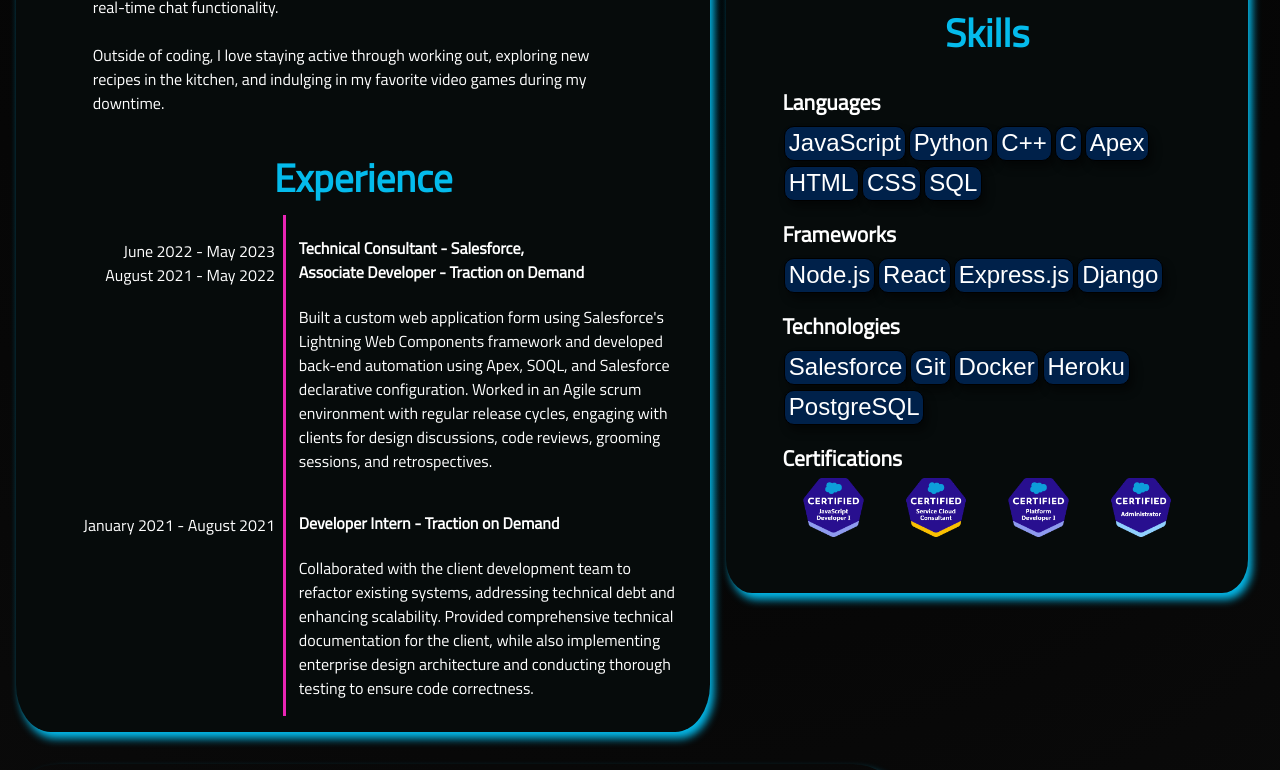
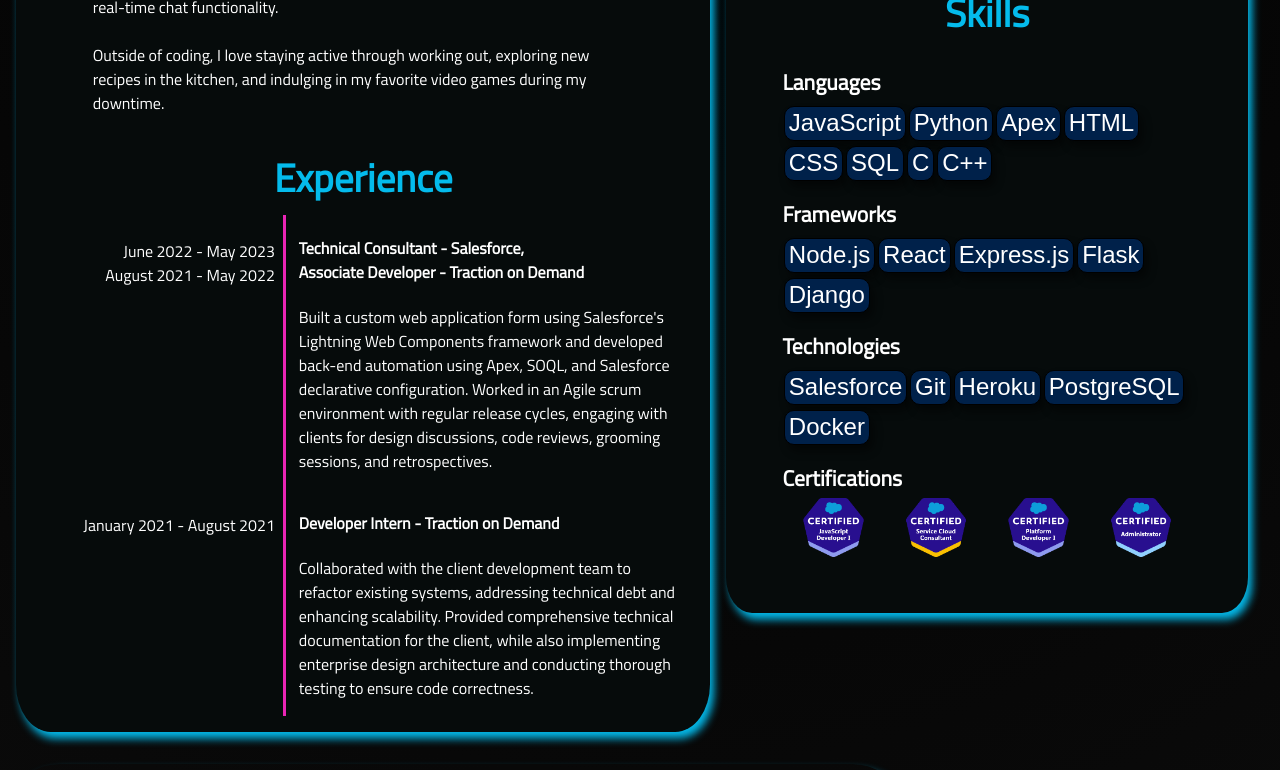
Before and after one commit to leeroygomos/leeroygomos.github.io, a React (Create React App) app: page / in a window 1280 px wide. Shown: the part 1120-1890 px from the top of the page. Built offline with nearby package versions, Linux system fonts and the light colour scheme.

Commit message:
updated constants

```diff
--- a/src/components/constants.js
+++ b/src/components/constants.js
@@ -47,9 +47,9 @@
         tags: ["Unity", "C#"]
     },
     {
-        title: "Waifu Recommender (WIP)",
+        title: "Recomendation System (WIP)",
         github: "https://github.com/leeroygomos/waifu_recommender",
-        description: "A content-based filtering recommendation full stack web application which recommends anime based on the characters(waifus) that you like. Uses techniques such as Term Frequency, Inverse Document Frequency, and Matrix Factorization to generate results.",
+        description: "A full stack web application which recommends anime based on the characters that you like. Uses techniques such as Term Frequency, Inverse Document Frequency, and Matrix Factorization to generate results.",
         img: "/images/projects/placeholder.png",
         tags: ["Flask", "Python", "React", "PostgreSQL", 'Rest APIs', 'AI']
     },
@@ -76,9 +76,9 @@
     // },
 ];
 
-export const languages = ["JavaScript", "Python", "C++", "C", "Apex", "HTML", "CSS", "SQL"];
-export const frameworks = ["Node.js", "React", "Express.js", "Django"];
-export const technologies = ["Salesforce", "Git", "Docker", "Heroku", "PostgreSQL"];
+export const languages = ["JavaScript", "Python", "Apex", "HTML", "CSS", "SQL", "C", "C++",];
+export const frameworks = ["Node.js", "React", "Express.js", "Flask", "Django"];
+export const technologies = ["Salesforce", "Git", "Heroku", "PostgreSQL", "Docker",];
 
 export const certifications = [
     {
```
